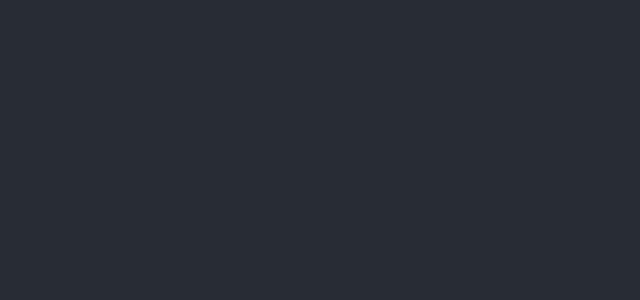
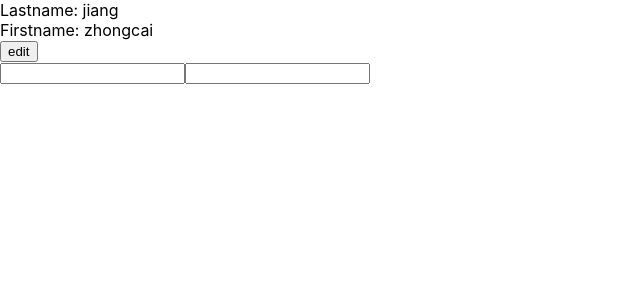
Before and after one commit to CUNY-2X-TTP-2020/react-form-edit, a React (Create React App) app: page / in a window 1280 px wide. Shown: the top 300 px of the page, without its empty margins (0-640 px from the left). Built offline with nearby package versions, Linux system fonts and the light colour scheme.

Commit message:
form edit

```diff
--- a/src/App.js
+++ b/src/App.js
@@ -1,15 +1,14 @@
-import React from 'react';
-import './App.css';
+import React, { Component } from "react";
+//import NamesDisplay from "./components/NamesDisplay";
+import NameForm from "./components/NameForm";
+import "./App.css";
 
-function App()
-{
+class App extends Component {
+  render() {
     return (
-        <div className="App">
-            <header className="App-header">
-
-            </header>
-        </div>
+      <NameForm />
     );
+  }
 }
 
 export default App;
--- /dev/null
+++ b/src/components/NameForm.js
@@ -0,0 +1,55 @@
+import React, {Component} from "react"
+
+class NameForm extends Component{
+    constructor(props){
+        super(props)
+        this.state = {
+            Fname: "zhongcai",
+            Lname: "jiang",
+        }
+    }
+    handleChange=(event)=>{
+        this.setState({name:event.target.value})
+    }
+    handleSubmit = (event) => {
+      event.preventDefault();
+      //this.props.onSubmit(this.state.Lname);
+       this.setState({
+        Fname:event.target.firstname.value,
+        Lname:event.target.lastname.value
+      })
+    };
+    render() {
+        return (
+          <>
+
+            <div>Lastname: {this.state.Lname}</div>
+            <div>Firstname: {this.state.Fname}</div>
+            <button >edit</button>
+          <form onSubmit={this.handleSubmit}>
+             <input
+               type="text"
+               name="lastname"
+               onChange={this.handleChange}
+              // value={this.state.Lname}
+             >
+
+             </input>
+
+             <input
+             type="text"
+             name="firstname"
+              onChange={this.handleChange}
+              //value={this.state.Fname}
+             >
+
+           </input>
+
+
+           </form>
+          </>
+        );
+      }
+
+}
+export default NameForm;
```
Also changed, not shown: src/components/NameDisplay.js (added, +20 -0 lines).
